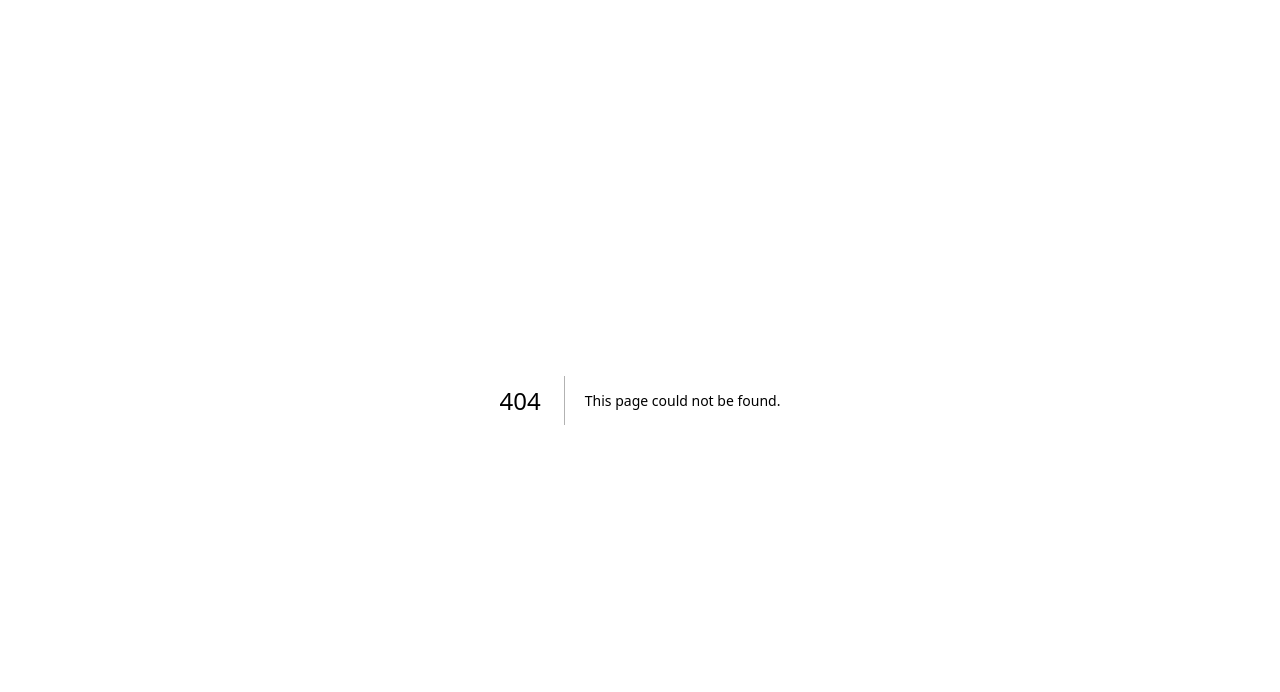
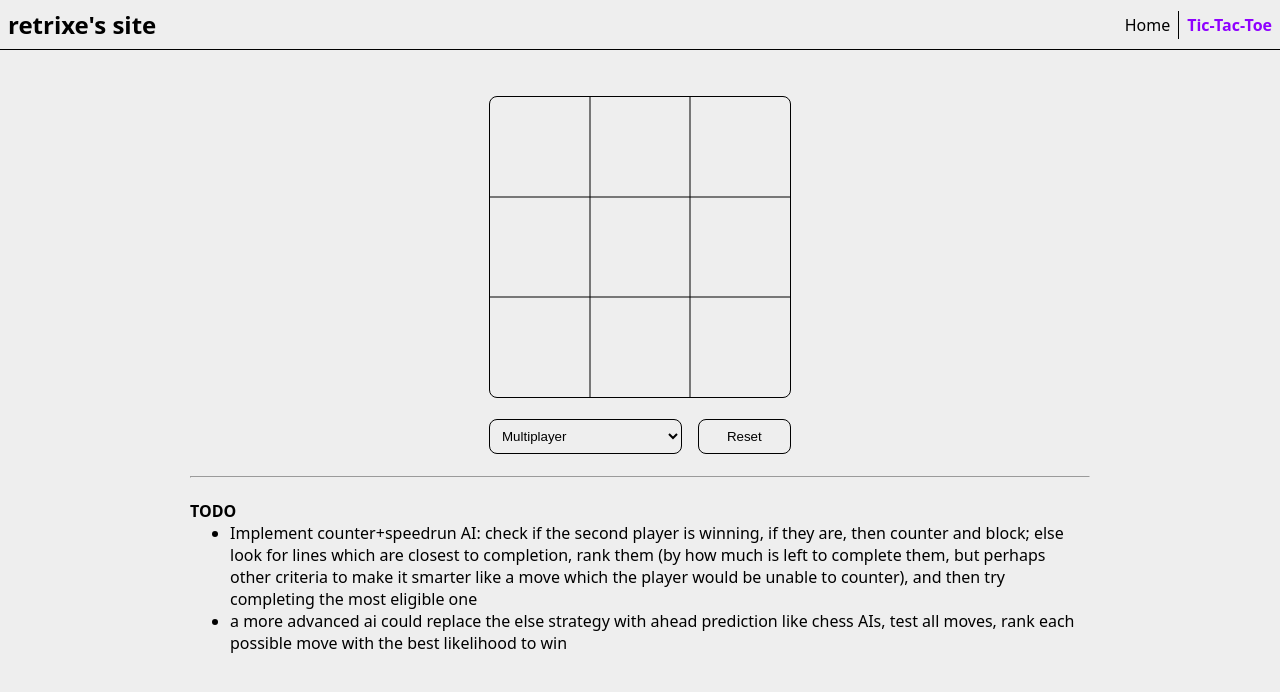
Before and after one commit to retrixe/retrixe, a Next.js app: page /experiments/tictactoe in a window 1280 px wide. Before the commit this address had no page. Shown: the top 692 px of the page. Built offline with nearby package versions, Linux system fonts and the light colour scheme.

Commit message:
Share some code, update top bar

```diff
--- a/pages/tictactoe.tsx
+++ b/pages/experiments/tictactoe.tsx
@@ -1,18 +1,8 @@
 import { useEffect, useState } from 'react'
-import styled from '@emotion/styled'
-import Meta from '../src/Meta'
-import TopBar from '../src/TopBar'
-import TicTacToeGame from '../src/tictactoe/TicTacToeGame'
-
-const TicTacToePageContent = styled.div({
-  padding: '8px',
-  // This is higher than the width, else it looks weird with the extra margin on top. 968px is good.
-  '@media (min-width: 968px)': {
-    width: '900px',
-    marginTop: '1rem',
-    alignSelf: 'center',
-  },
-})
+import CentredContent from '../../src/CentredContent'
+import Meta from '../../src/Meta'
+import TopBar from '../../src/TopBar'
+import TicTacToeGame from '../../src/tictactoe/TicTacToeGame'
 
 function TicTacToePage(): JSX.Element {
   const [hydrated, setHydrated] = useState(false)
@@ -23,12 +13,12 @@ function TicTacToePage(): JSX.Element {
   return (
     <>
       <Meta
-        title={"Tic-Tac-Toe - retrixe's site"}
+        title={"Tic-Tac-Toe - Experiments - retrixe's site"}
         description='A stab at implementing tic-tac-toe with only my brain.'
-        url='https://retrixe.xyz/tictactoe'
+        url='https://retrixe.xyz/experiments/tictactoe'
       />
       <TopBar />
-      <TicTacToePageContent>
+      <CentredContent>
         <br />
         {hydrated && <TicTacToeGame />}
         <br />
@@ -48,7 +38,7 @@ function TicTacToePage(): JSX.Element {
             test all moves, rank each possible move with the best likelihood to win
           </li>
         </ul>
-      </TicTacToePageContent>
+      </CentredContent>
     </>
   )
 }
--- /dev/null
+++ b/src/CentredContent.tsx
@@ -0,0 +1,13 @@
+import styled from '@emotion/styled'
+
+const CentredContent = styled.div({
+  padding: '8px',
+  // This is higher than the width, else it looks weird with the extra margin on top. 968px is good.
+  '@media (min-width: 968px)': {
+    width: '900px',
+    marginTop: '1rem',
+    alignSelf: 'center',
+  },
+})
+
+export default CentredContent
--- a/src/TopBar.tsx
+++ b/src/TopBar.tsx
@@ -15,9 +15,16 @@ const StyledLink = styled(Link, {
   shouldForwardProp: prop => prop !== 'currentHref' && prop !== 'last',
 })<{ currentHref: string; href: string; last?: boolean }>(props => ({
   color: props.currentHref === props.href ? 'var(--link-color)' : 'var(--color)',
-  textDecoration: props.currentHref === props.href ? 'underline' : 'none',
+  fontWeight: props.currentHref === props.href ? 'bold' : 'normal',
+  textDecoration: /* props.currentHref !== props.href ? 'underline' : */ 'none',
   marginRight: props.last === true ? '0px' : '8px',
 }))
+
+const Divider = styled.div({
+  borderLeft: '1px solid var(--color)',
+  height: '28px',
+  marginRight: '8px',
+})
 
 const TopBar = (): JSX.Element => {
   const router = useRouter()
@@ -28,7 +35,8 @@ const TopBar = (): JSX.Element => {
       <StyledLink href='/' currentHref={router.pathname}>
         Home
       </StyledLink>
-      <StyledLink href='/tictactoe' currentHref={router.pathname} last>
+      <Divider />
+      <StyledLink href='/experiments/tictactoe' currentHref={router.pathname} last>
         Tic-Tac-Toe
       </StyledLink>
     </TopBarContainer>
```
Also changed, not shown: pages/index.tsx (+2 -6 lines).
